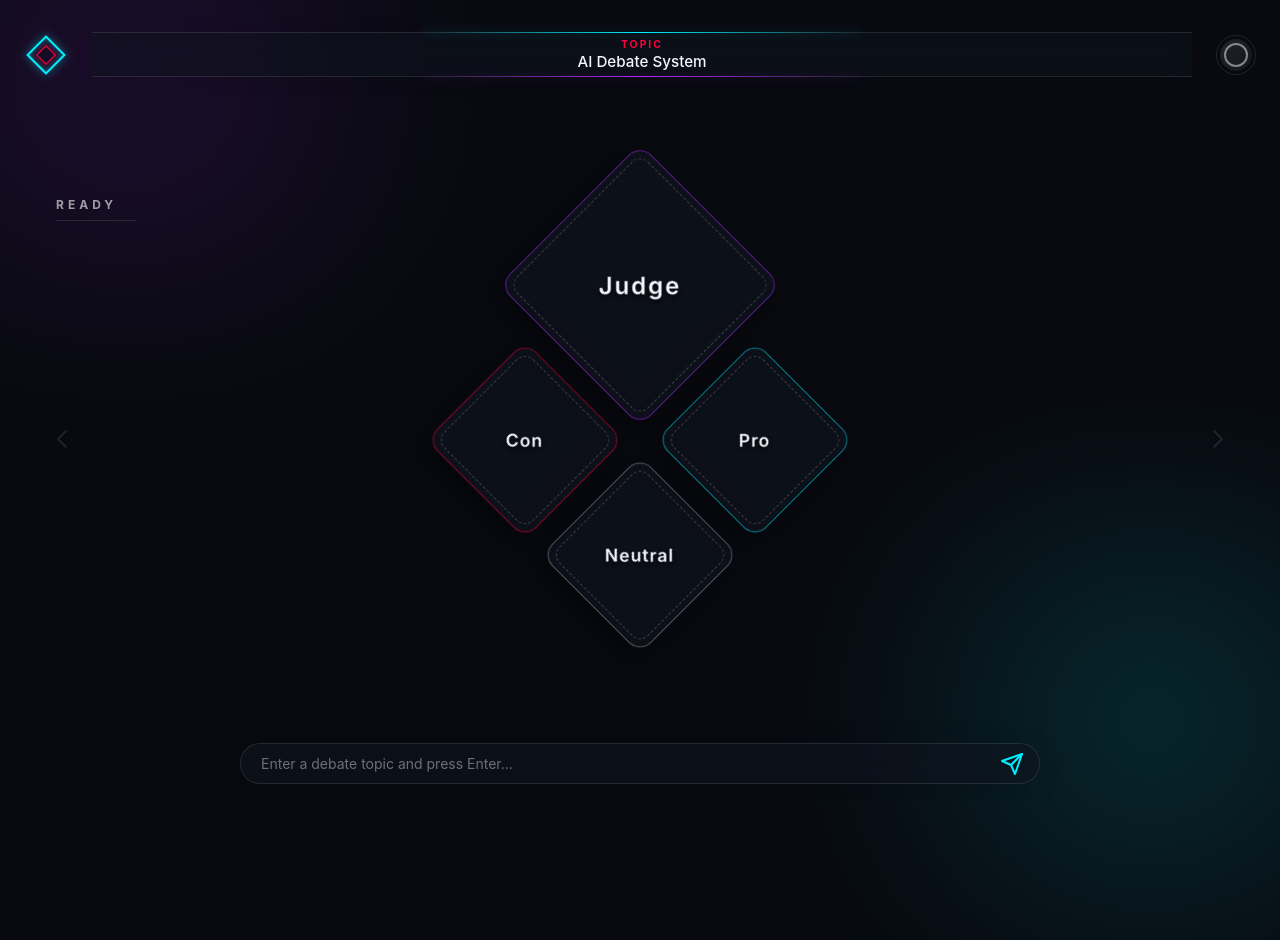
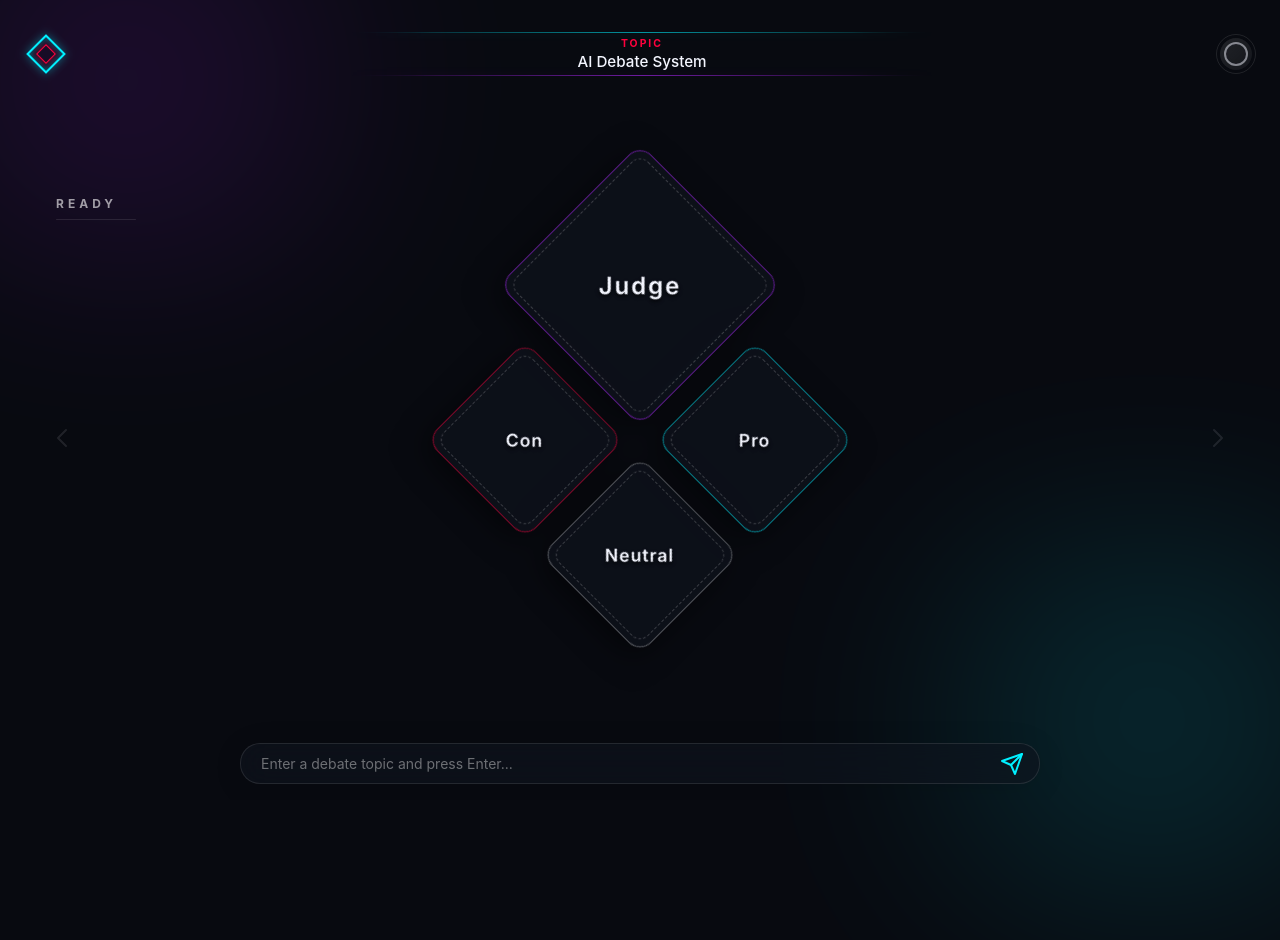
Before and after one commit to hoangvu1806/AgentDebate, a Next.js app in the folder frontend/: page / in a window 1280 px wide. Shown: the top 940 px of the page. Built offline with nearby package versions, Linux system fonts and the light colour scheme; no server answers.

Commit message:
style: transparent and faded topic bar

```diff
--- a/frontend/src/components/Header.module.css
+++ b/frontend/src/components/Header.module.css
@@ -57,47 +57,41 @@
 }
 
 .topicContainer {
-  flex: 1;
+  flex: 0 1 600px;
   display: flex;
   flex-direction: column;
   justify-content: center;
   align-items: center;
-  background: var(--panel-bg);
-  backdrop-filter: var(--glass-blur);
-  -webkit-backdrop-filter: var(--glass-blur);
-  border-top: 1px solid var(--border-color);
-  border-bottom: 1px solid var(--border-color);
-  border-left: none;
-  border-right: none;
-  border-radius: 0;
-  padding: 0.3rem 1.5rem;
-  box-shadow: 0 4px 20px rgba(0, 0, 0, 0.1);
+  background: transparent;
+  padding: 0.3rem 0;
   position: relative;
   min-height: 44px;
+  margin: 0 auto;
+  mask-image: linear-gradient(to right, transparent, black 15%, black 85%, transparent);
 }
 
 .topicContainer::before {
   content: '';
   position: absolute;
-  top: -1px;
-  left: 50%;
-  transform: translateX(-50%);
-  width: 40%;
+  top: 0;
+  left: 0;
+  width: 100%;
   height: 1px;
   background: linear-gradient(90deg, transparent, var(--primary), transparent);
   box-shadow: 0 0 10px var(--primary-glow);
+  opacity: 0.6;
 }
 
 .topicContainer::after {
   content: '';
   position: absolute;
-  bottom: -1px;
-  left: 50%;
-  transform: translateX(-50%);
-  width: 40%;
+  bottom: 0;
+  left: 0;
+  width: 100%;
   height: 1px;
   background: linear-gradient(90deg, transparent, var(--accent), transparent);
   box-shadow: 0 0 10px rgba(176, 38, 255, 0.4);
+  opacity: 0.6;
 }
 
 .topicLabel {
```
